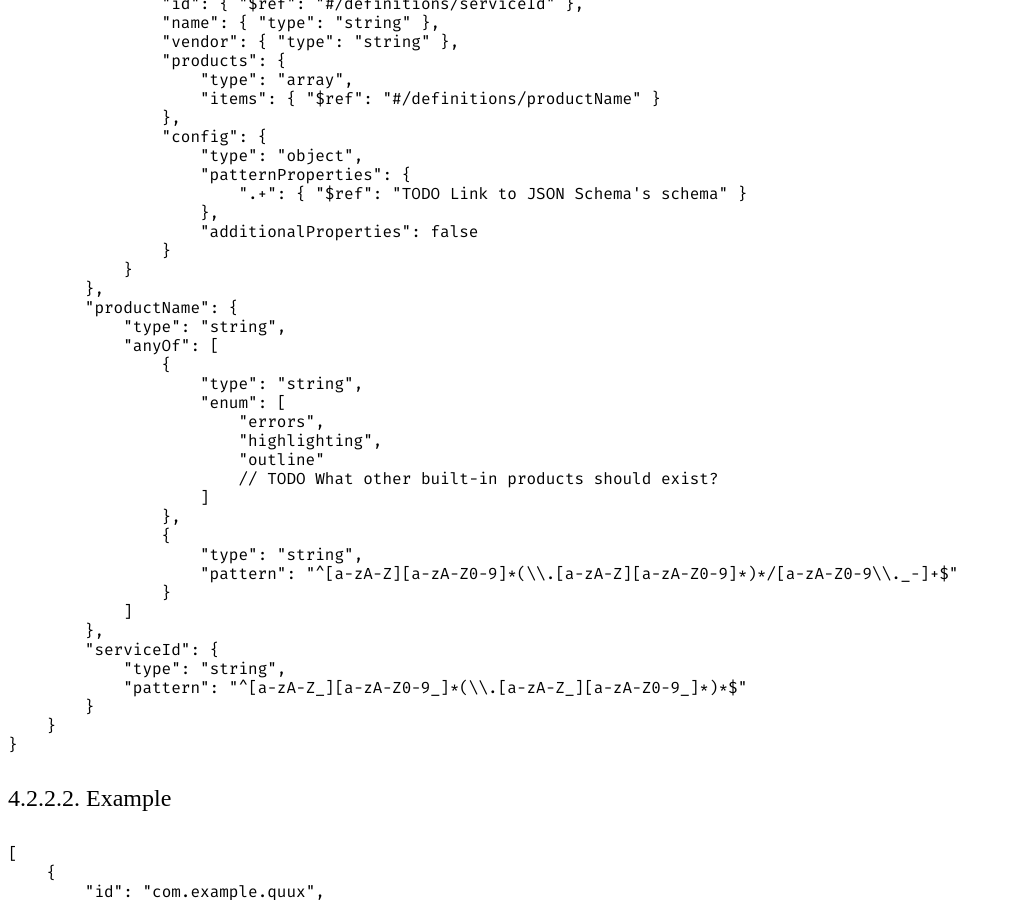
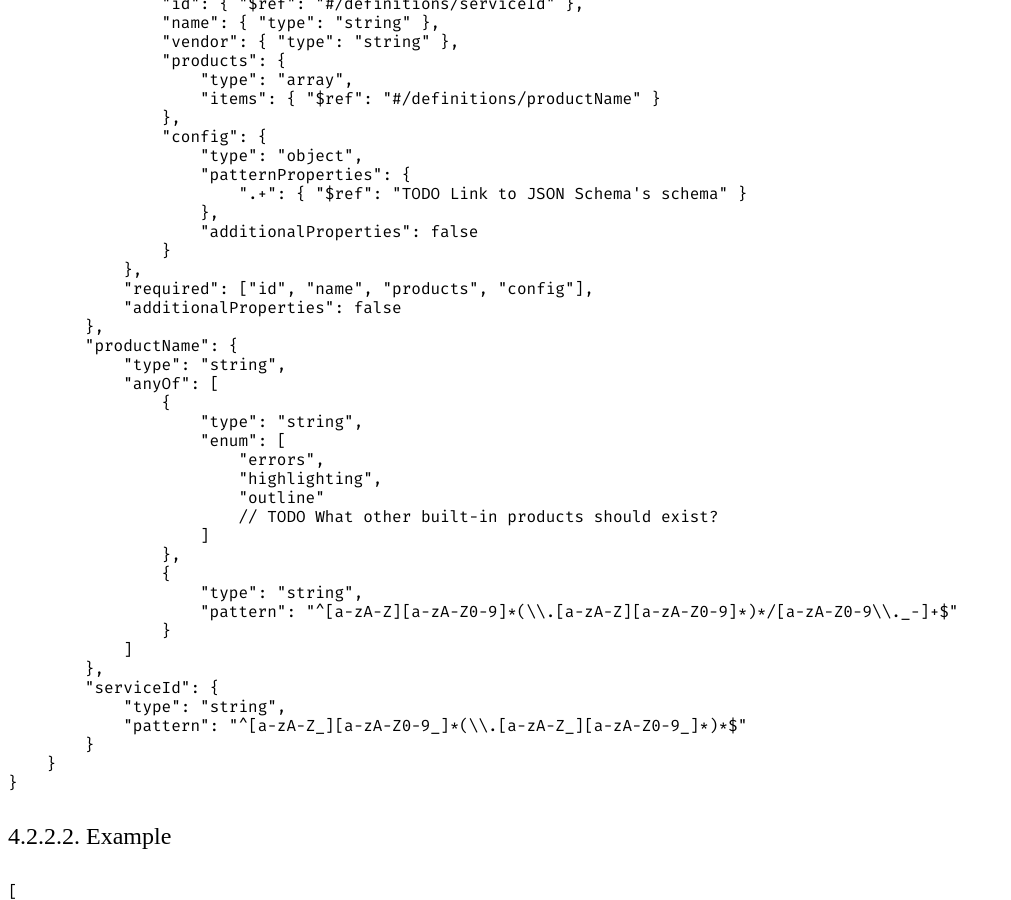
Before and after one commit to remexre/remexre.github.io, a Jekyll site: the page built from _posts/2017-05-19-monto-version-3-specification-draft-1.md, in a window 1280 px wide and 900 px high, scrolled down 6630 px. Shown: the whole window, without its empty margins (0-1011 px from the left). Built offline with Jekyll 4.4.1, drawn with Linux system fonts in a browser that asks for light colours; some web fonts are replaced.

Commit message:
Adds required to BrokerServiceList

```diff
--- a/_posts/2017-05-19-monto-version-3-specification-draft-1.md
+++ b/_posts/2017-05-19-monto-version-3-specification-draft-1.md
@@ -382,7 +382,9 @@ Messages are documented with JSON Schema ([\[JSONSCHEMA\]](#json-schema)).
 					},
 					"additionalProperties": false
 				}
-			}
+			},
+			"required": ["id", "name", "products", "config"],
+			"additionalProperties": false
 		},
 		"productName": {
 			"type": "string",
```
